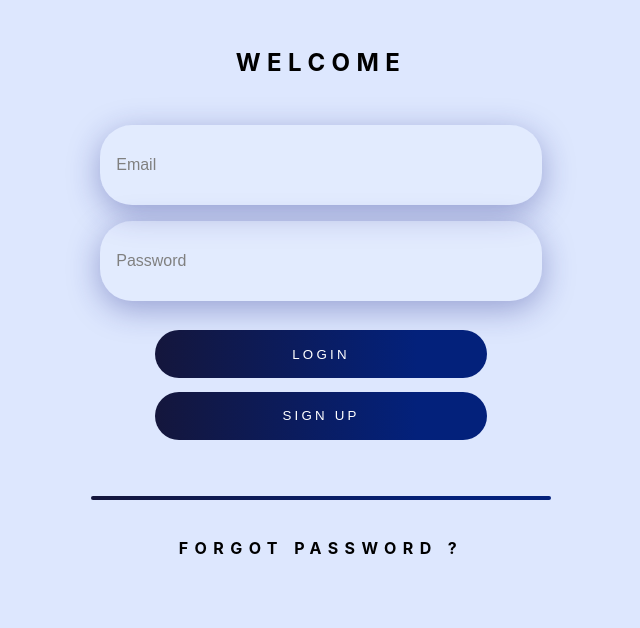
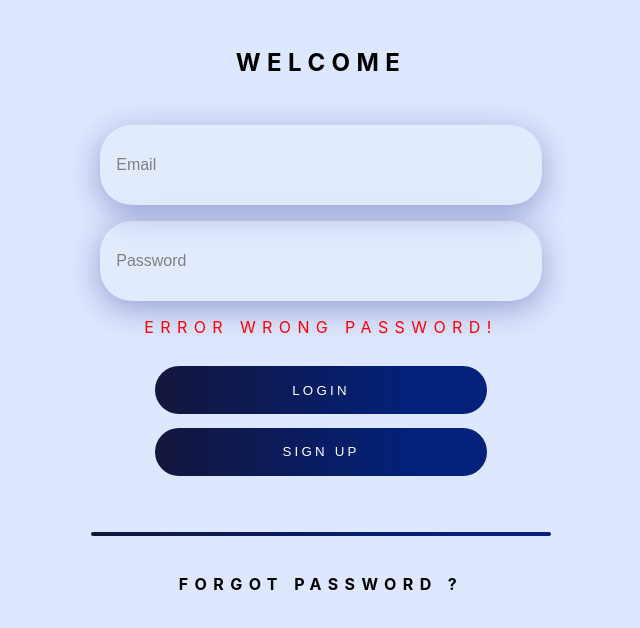
Before and after one commit to jason-ng-zq99/GetThatBread, a React (Create React App) app: page / in a window 1280 px wide. Both pictures are taken after a click on the button "LOGIN". Shown: the top 628 px of the page, without its empty margins (319-959 px from the left). Built offline with nearby package versions, Linux system fonts and the light colour scheme.

Commit message:
did error message

```diff
--- a/src/pages/MainPage/MainPage.tsx
+++ b/src/pages/MainPage/MainPage.tsx
@@ -3,6 +3,7 @@ import { useNavigate } from "react-router-dom";
 import {
   MainContainer,
   InputContainer,
+  ErrorContainer,
   WelcomeText,
   ButtonContainer,
   HorizontalRule,
@@ -16,15 +17,24 @@ const MainPage = () => {
   let navigate = useNavigate();
   const [email, setEmail] = useState("");
   const [password, setPassword] = useState("");
+  const [wrong, setWrong] = useState(false);
 
   const handleSubmit = (e: React.MouseEvent<HTMLButtonElement>) => {
     e.preventDefault();
     if (password === "1234" && email === "ayam_brand_o0o") {
       navigate("/MakeBorrowRequestPage");
+    } else {
+      setWrong(true);
+      setEmail("");
+      setPassword("");
     }
   };
 
-  const Redirect = () => {};
+  const errorMessage = () => {
+    if (wrong) {
+      return <ErrorContainer>Error Wrong Password!</ErrorContainer>;
+    }
+  };
 
   return (
     <MainContainer>
@@ -46,6 +56,7 @@ const MainPage = () => {
           onChange={(e) => setPassword(e.target.value)}
         />
       </InputContainer>
+      {errorMessage()}
       <ButtonContainer>
         <StyledButton onClick={handleSubmit}>Login</StyledButton>
         <StyledButton>Sign Up</StyledButton>
--- a/src/pages/MainPage/styles/MainPage.styled.ts
+++ b/src/pages/MainPage/styles/MainPage.styled.ts
@@ -19,6 +19,15 @@ export const MainContainer = styled.div`
   color: #ffffff;
   text-transform: uppercase;
   letter-spacing: 0.4rem;
+`;
+
+export const ErrorContainer = styled.div`
+  width: 100%;
+  height: 15%;
+  color: red;
+  margin: auto;
+  margin-top: 2vh;
+  text-align: center;
 `;
 
 export const StyledInput = styled.input`
```
